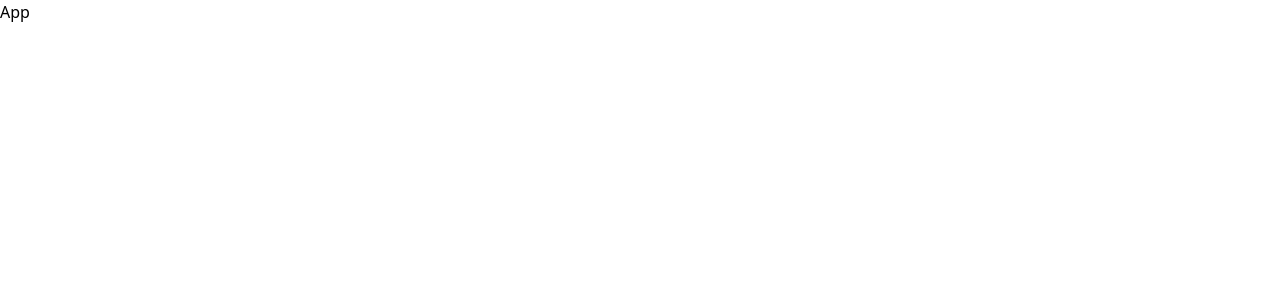
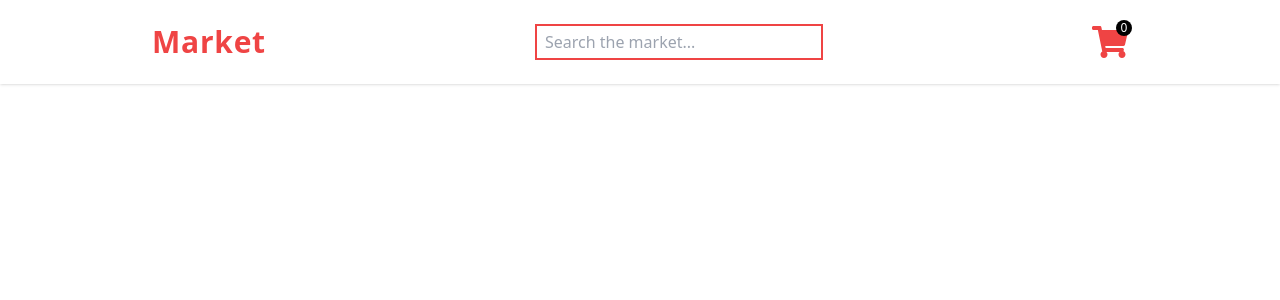
Before and after one commit to wassim-itani/Shopping-Cart, a React (Create React App) app: page / in a window 1280 px wide. Shown: the top 300 px of the page. Built offline with nearby package versions, Linux system fonts and the light colour scheme.

Commit message:
Header component UI

```diff
--- a/src/App.tsx
+++ b/src/App.tsx
@@ -1,5 +1,11 @@
+import Header from "./components/Header";
+
 const App = () => {
-  return <div>App</div>;
+  return (
+    <>
+      <Header />
+    </>
+  );
 };
 
 export default App;
--- /dev/null
+++ b/src/components/Button/index.tsx
@@ -0,0 +1,16 @@
+interface ButtonProps extends React.ButtonHTMLAttributes<HTMLButtonElement> {
+  children: React.ReactNode;
+}
+
+const Button = ({ children, className, ...attrs }: ButtonProps) => {
+  return (
+    <button
+      className={`${className} text-white font-medium rounded`}
+      {...attrs}
+    >
+      {children}
+    </button>
+  );
+};
+
+export default Button;
--- /dev/null
+++ b/src/components/Cart/index.tsx
@@ -0,0 +1,22 @@
+import { useState } from "react";
+import { FaShoppingCart } from "react-icons/fa";
+import Counter from "../Counter";
+import Dropdown from "../Dropdown";
+
+const Cart = () => {
+  const [isCollapsed, setIsCollapsed] = useState<boolean>(false);
+
+  const toggleDropdown = (): void => {
+    setIsCollapsed(!isCollapsed);
+  };
+
+  return (
+    <div className="relative cursor-pointer" onClick={toggleDropdown}>
+      <FaShoppingCart className="text-4xl text-red-500" />
+      <Counter />
+      {isCollapsed && <Dropdown />}
+    </div>
+  );
+};
+
+export default Cart;
--- /dev/null
+++ b/src/components/Counter/index.tsx
@@ -0,0 +1,9 @@
+const Counter = () => {
+  return (
+    <span className="absolute -top-1 -right-1 flex justify-center items-center w-4 h-4 bg-black text-xs text-white rounded-full">
+      0
+    </span>
+  );
+};
+
+export default Counter;
--- /dev/null
+++ b/src/components/Dropdown/index.tsx
@@ -0,0 +1,23 @@
+import Button from "../Button";
+
+const Dropdown = () => {
+  const checkout = (): void => alert("Thank you for purchasing from market :)");
+  return (
+    <div className="absolute top-10 right-5 w-64 bg-white rounded shadow-md animate-fadeIn">
+      {/* Empty cart image */}
+      <ul>CartList</ul>
+      <div className="p-3">
+        <p className="mb-1 text-gray-500 font-medium">Total: 20$</p>
+        <Button
+          type="button"
+          className="w-full p-1 bg-green-500 hover:bg-green-600 transition "
+          onClick={checkout}
+        >
+          Checkout
+        </Button>
+      </div>
+    </div>
+  );
+};
+
+export default Dropdown;
--- /dev/null
+++ b/src/components/Header/index.tsx
@@ -0,0 +1,17 @@
+import Logo from "../Logo";
+import SearchMarket from "../SearchMarket";
+import Cart from "../Cart";
+
+const Header = () => {
+  return (
+    <header className="bg-white shadow">
+      <div className="flex justify-between items-center max-w-5xl mx-auto p-6">
+        <Logo title="Market" />
+        <SearchMarket />
+        <Cart />
+      </div>
+    </header>
+  );
+};
+
+export default Header;
--- /dev/null
+++ b/src/components/Logo/index.tsx
@@ -0,0 +1,10 @@
+interface LogoProps {
+  title: string;
+}
+const Logo = ({ title }: LogoProps) => {
+  return (
+    <h1 className="text-red-500 text-3xl font-bold tracking-wide">{title}</h1>
+  );
+};
+
+export default Logo;
--- /dev/null
+++ b/src/components/SearchMarket/index.tsx
@@ -0,0 +1,11 @@
+const SearchMarket = () => {
+  return (
+    <input
+      type="text"
+      className="w-72 py-1 px-2 text-gray-600 border-2 border-red-500 outline-0"
+      placeholder="Search the market..."
+    />
+  );
+};
+
+export default SearchMarket;
--- a/src/index.tsx
+++ b/src/index.tsx
@@ -1,4 +1,3 @@
-import React from "react";
 import ReactDOM from "react-dom/client";
 import App from "./App";
 import { Provider } from "react-redux";
--- a/src/store/features/cartSlice.ts
+++ b/src/store/features/cartSlice.ts
@@ -1,7 +1,7 @@
 import { createSlice, PayloadAction } from "@reduxjs/toolkit";
 import { ItemType } from "./marketSlice";
 
-interface CartItemType extends ItemType {
+export interface CartItemType extends ItemType {
   quantity: number;
 }
 
--- a/src/store/features/marketSlice.ts
+++ b/src/store/features/marketSlice.ts
@@ -2,7 +2,6 @@ import { createSlice, createAsyncThunk, PayloadAction } from "@reduxjs/toolkit";
 
 export interface ItemType {
   name: string;
-  category: string;
   price: number;
   image: string;
 }
```
